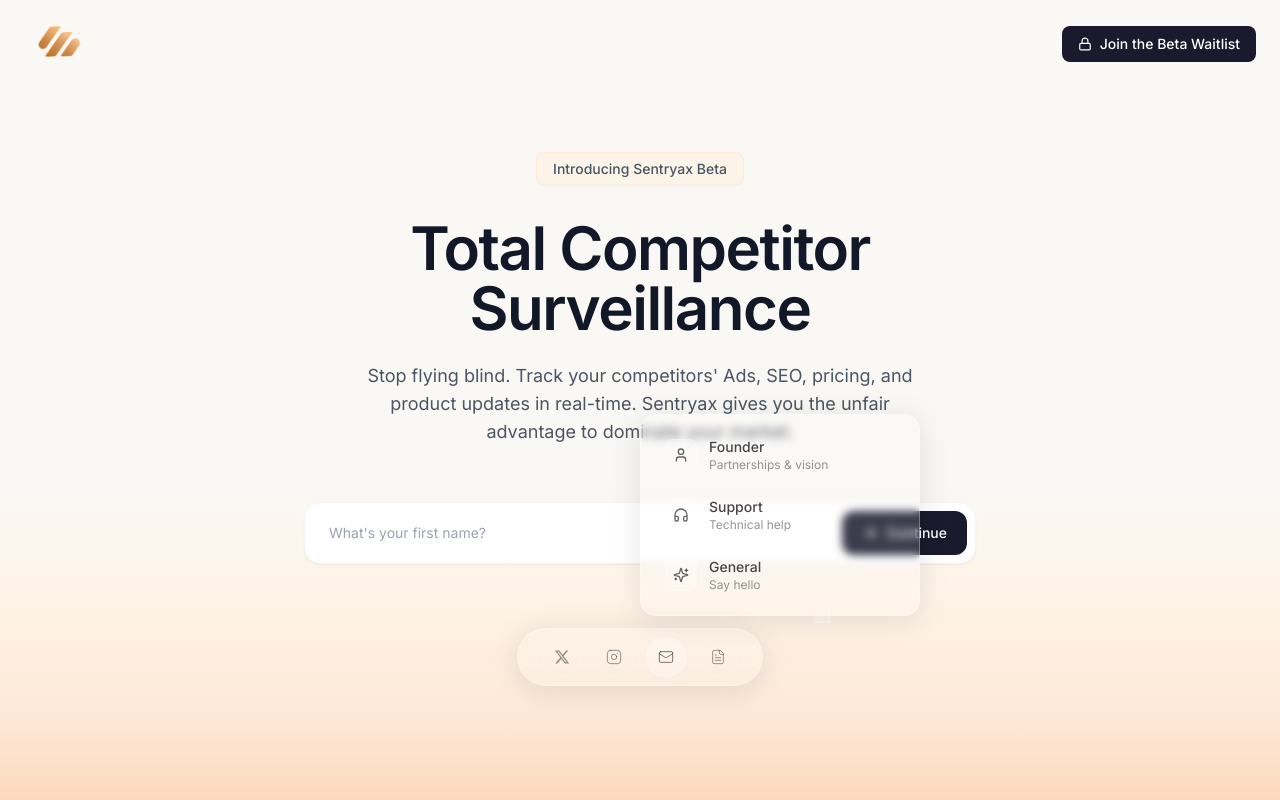
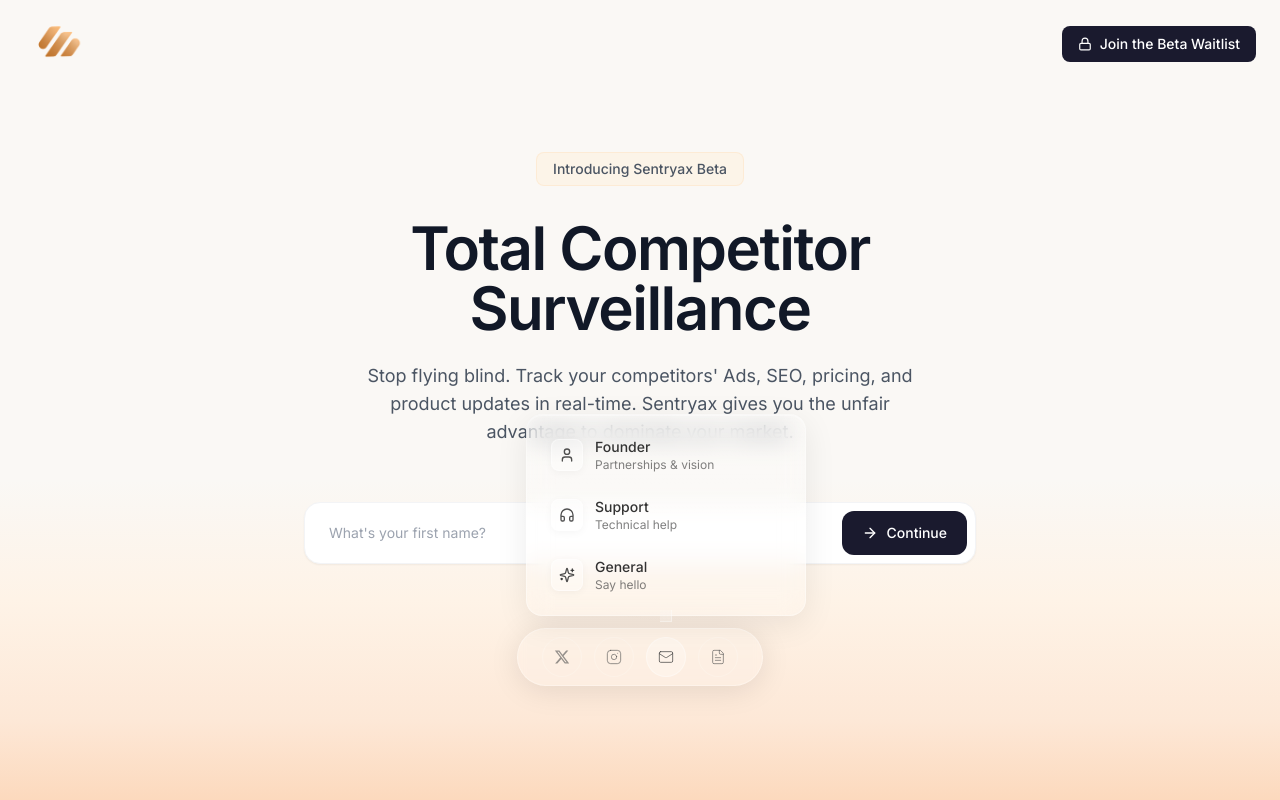
Before and after one commit to Kukazu321/Sentryax, a Next.js app in the folder apps/web/: page / in a window 1280 px wide. Both pictures are taken after a click on the button 666 px from the left and 657 px from the top of the page. Built offline with nearby package versions, Linux system fonts and the light colour scheme.

Commit message:
Luxe modal: dynamic positioning with ref + 3-layer glassmorphism for smooth blur

```diff
--- a/apps/web/src/components/marketing/try-it-out.tsx
+++ b/apps/web/src/components/marketing/try-it-out.tsx
@@ -1,6 +1,6 @@
 'use client';
 
-import { useState, useRef } from 'react';
+import { useState, useRef, useEffect, useCallback } from 'react';
 import { Lock, Instagram, Mail, FileText, Loader2, Check, User, Headphones, Sparkles, ArrowRight } from 'lucide-react';
 import { motion, AnimatePresence } from 'framer-motion';
 
@@ -36,7 +36,44 @@
   const [activeTab, setActiveTab] = useState<string | null>(null);
   const [showContactModal, setShowContactModal] = useState(false);
   const [formStep, setFormStep] = useState<'name' | 'email'>('name');
-  const bubbleRef = useRef<HTMLDivElement>(null);
+  const [modalPosition, setModalPosition] = useState({ left: 0, arrowLeft: 0 });
+
+  const containerRef = useRef<HTMLDivElement>(null);
+  const mailIconRef = useRef<HTMLButtonElement>(null);
+  const modalRef = useRef<HTMLDivElement>(null);
+
+  // Calculate modal position dynamically based on mail icon position
+  const updateModalPosition = useCallback(() => {
+    if (!mailIconRef.current || !containerRef.current) return;
+
+    const iconRect = mailIconRef.current.getBoundingClientRect();
+    const containerRect = containerRef.current.getBoundingClientRect();
+    const modalWidth = 280;
+
+    // Center of mail icon relative to container
+    const iconCenterX = iconRect.left + iconRect.width / 2 - containerRect.left;
+
+    // Position modal so arrow points to icon center
+    let modalLeft = iconCenterX - modalWidth / 2;
+
+    // Clamp to container bounds
+    const minLeft = 0;
+    const maxLeft = containerRect.width - modalWidth;
+    modalLeft = Math.max(minLeft, Math.min(maxLeft, modalLeft));
+
+    // Arrow position relative to modal
+    const arrowLeft = iconCenterX - modalLeft;
+
+    setModalPosition({ left: modalLeft, arrowLeft });
+  }, []);
+
+  useEffect(() => {
+    if (showContactModal) {
+      updateModalPosition();
+      window.addEventListener('resize', updateModalPosition);
+      return () => window.removeEventListener('resize', updateModalPosition);
+    }
+  }, [showContactModal, updateModalPosition]);
 
   const handleSubmit = async (e: React.FormEvent) => {
     e.preventDefault();
@@ -170,13 +207,15 @@
         </form>
 
         {/* Liquid Glass Bubble */}
-        <div className="mt-10 sm:mt-16 flex justify-center relative" ref={bubbleRef}>
+        <div className="mt-10 sm:mt-16 flex justify-center relative" ref={containerRef}>
           <div className="relative flex items-center gap-3 px-6 py-2 rounded-full" style={glassStyle}>
             {tabs.map((tab) => {
               const isActive = activeTab === tab.id;
+              const isMailIcon = tab.id === 'mail';
               return (
                 <div key={tab.id} className="relative">
                   <button
+                    ref={isMailIcon ? mailIconRef : undefined}
                     type="button"
                     onClick={() => {
                       if (tab.action === 'contact') {
@@ -201,39 +240,47 @@
             })}
           </div>
 
-          {/* Contact Popup - positioned above the mail icon (3rd icon) */}
+          {/* Contact Popup - dynamically positioned above mail icon */}
           <AnimatePresence>
             {showContactModal && (
               <motion.div
-                initial={{ opacity: 0, y: 8 }}
+                ref={modalRef}
+                initial={{ opacity: 0, y: 6 }}
                 animate={{ opacity: 1, y: 0 }}
-                exit={{ opacity: 0, y: 8 }}
-                transition={{ duration: 0.15, ease: 'easeOut' }}
+                exit={{ opacity: 0, y: 6 }}
+                transition={{ duration: 0.12, ease: 'easeOut' }}
                 className="absolute bottom-full mb-3"
-                style={{
-                  left: '50%',
-                  transform: 'translateX(-65%)', // Offset to align with mail icon (3rd of 4)
-                }}
+                style={{ left: modalPosition.left, width: 280 }}
               >
+                {/* Layer 1: Outer glow for smooth edge transition */}
                 <div
-                  className="rounded-2xl p-3 min-w-[280px]"
-                  style={glassStyle}
+                  className="absolute -inset-2 rounded-3xl pointer-events-none"
+                  style={{
+                    background: 'radial-gradient(ellipse at center, rgba(255,255,255,0.08) 0%, transparent 70%)',
+                  }}
+                />
+
+                {/* Layer 2: Main glass container */}
+                <div
+                  className="relative rounded-2xl p-3 overflow-hidden"
+                  style={{
+                    background: 'rgba(255, 255, 255, 0.18)',
+                    backdropFilter: 'blur(12px)',
+                    WebkitBackdropFilter: 'blur(12px)',
+                    border: '1px solid rgba(255, 255, 255, 0.35)',
+                    boxShadow: '0 8px 32px rgba(0, 0, 0, 0.08), inset 0 1px 0 rgba(255,255,255,0.4)',
+                  }}
                 >
-                  {/* Small arrow pointing down - positioned to point at mail icon */}
+                  {/* Layer 3: Inner subtle gradient overlay */}
                   <div
-                    className="absolute -bottom-2 w-4 h-4 rotate-45"
+                    className="absolute inset-0 rounded-2xl pointer-events-none"
                     style={{
-                      left: '65%',
-                      transform: 'translateX(-50%)',
-                      background: 'rgba(255, 255, 255, 0.15)',
-                      border: '1px solid rgba(255, 255, 255, 0.3)',
-                      borderTop: 'none',
-                      borderLeft: 'none',
+                      background: 'linear-gradient(180deg, rgba(255,255,255,0.1) 0%, transparent 50%)',
                     }}
                   />
 
                   {/* Contact Options */}
-                  <div className="space-y-1">
+                  <div className="relative space-y-1">
                     {contactOptions.map((option) => (
                       <a
                         key={option.id}
@@ -242,24 +289,25 @@
                           setShowContactModal(false);
                           setActiveTab(null);
                         }}
-                        className="flex items-center gap-3 px-3 py-2.5 rounded-xl transition-all hover:bg-white/30 group cursor-pointer"
+                        className="flex items-center gap-3 px-3 py-2.5 rounded-xl transition-all duration-200 hover:bg-white/25 group cursor-pointer"
                       >
                         <div
-                          className="flex items-center justify-center w-8 h-8 rounded-lg"
+                          className="flex items-center justify-center w-8 h-8 rounded-lg transition-all duration-200 group-hover:scale-105"
                           style={{
-                            background: 'rgba(255, 255, 255, 0.25)',
-                            border: '1px solid rgba(255, 255, 255, 0.35)',
+                            background: 'rgba(255, 255, 255, 0.3)',
+                            border: '1px solid rgba(255, 255, 255, 0.4)',
+                            boxShadow: '0 2px 8px rgba(0,0,0,0.04)',
                           }}
                         >
-                          <span style={{ color: 'rgba(60,60,60,0.8)' }}>
+                          <span style={{ color: 'rgba(50,50,50,0.85)' }}>
                             {option.icon}
                           </span>
                         </div>
                         <div className="flex-1 min-w-0">
-                          <div className="text-sm font-medium" style={{ color: 'rgba(50,50,50,0.9)' }}>
+                          <div className="text-sm font-medium" style={{ color: 'rgba(40,40,40,0.95)' }}>
                             {option.title}
                           </div>
-                          <div className="text-xs" style={{ color: 'rgba(80,80,80,0.6)' }}>
+                          <div className="text-xs" style={{ color: 'rgba(60,60,60,0.65)' }}>
                             {option.description}
                           </div>
                         </div>
@@ -267,6 +315,20 @@
                     ))}
                   </div>
                 </div>
+
+                {/* Arrow pointing down - dynamically positioned */}
+                <div
+                  className="absolute -bottom-[6px] w-3 h-3 rotate-45"
+                  style={{
+                    left: modalPosition.arrowLeft,
+                    transform: 'translateX(-50%)',
+                    background: 'rgba(255, 255, 255, 0.18)',
+                    backdropFilter: 'blur(12px)',
+                    WebkitBackdropFilter: 'blur(12px)',
+                    borderRight: '1px solid rgba(255, 255, 255, 0.35)',
+                    borderBottom: '1px solid rgba(255, 255, 255, 0.35)',
+                  }}
+                />
               </motion.div>
             )}
           </AnimatePresence>
```
